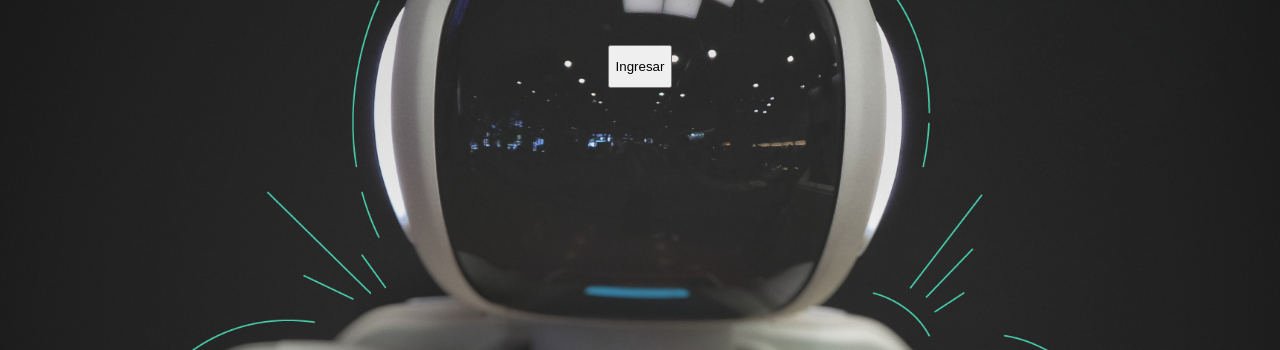
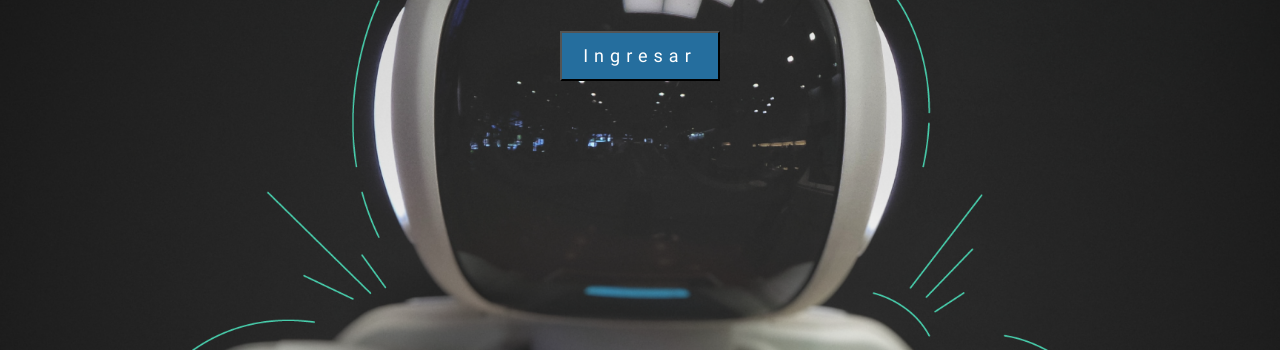
Before and after one commit to johanqnms/alteru-blog, a plain HTML site: page index.html in a window 1280 px wide. Shown: the part 450-800 px from the top of the page. Drawn offline with Linux system fonts and the light colour scheme.

Commit message:
Terminando el Home

```diff
--- a/assets/css/main.css
+++ b/assets/css/main.css
@@ -20,6 +20,7 @@ body {
   left: 0;
   right: 0;
   left: 0;
+  font-family: "Roboto";
 }
 
 a {
@@ -112,3 +113,19 @@ nav .profile a {
   font-family: "Roboto Mono";
   color: white;
 }
+
+.home-main-button {
+  width: 10rem;
+  height: 50px;
+  background-color: rgb(37, 110, 158);
+  display: grid;
+  align-items: center;
+}
+
+.home-main-button a {
+  color: white;
+  font-weight: 500;
+  font-family: "Roboto";
+  font-size: 18px;
+  letter-spacing: 6px;
+}
```
